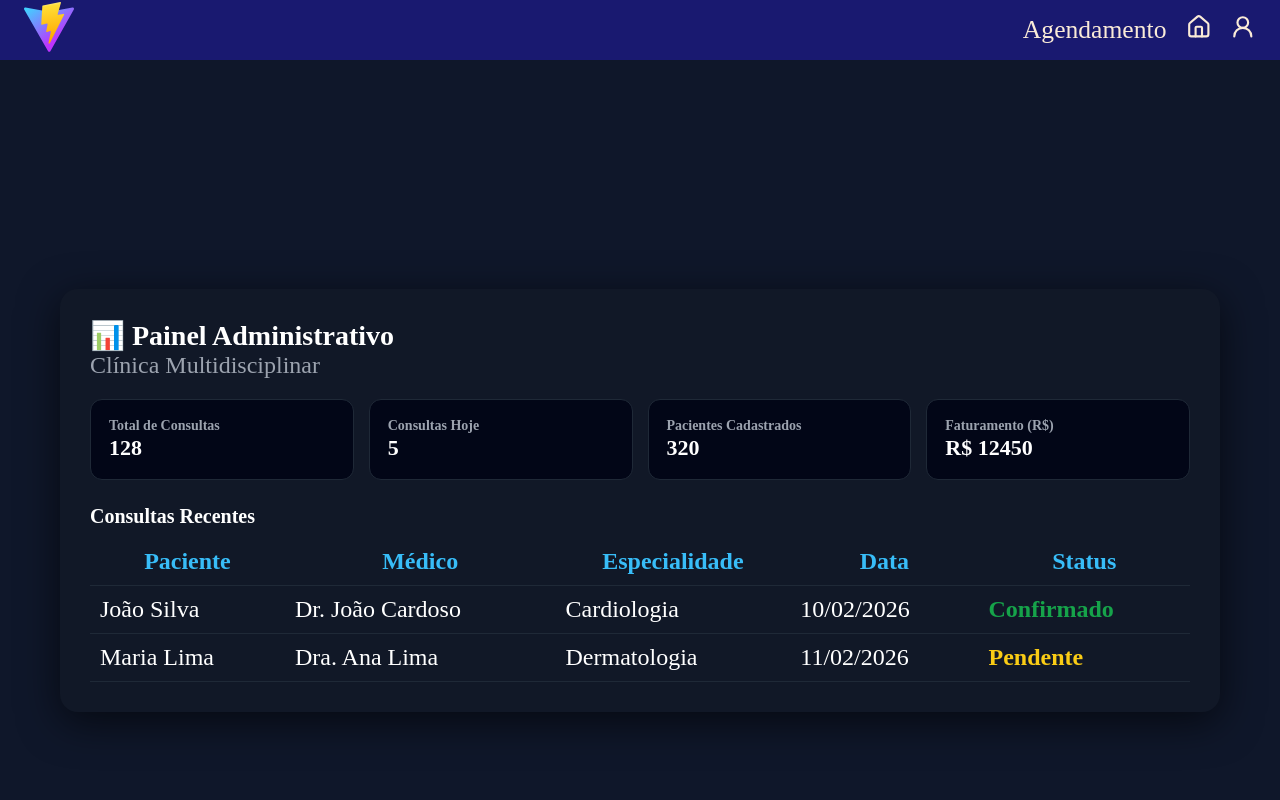
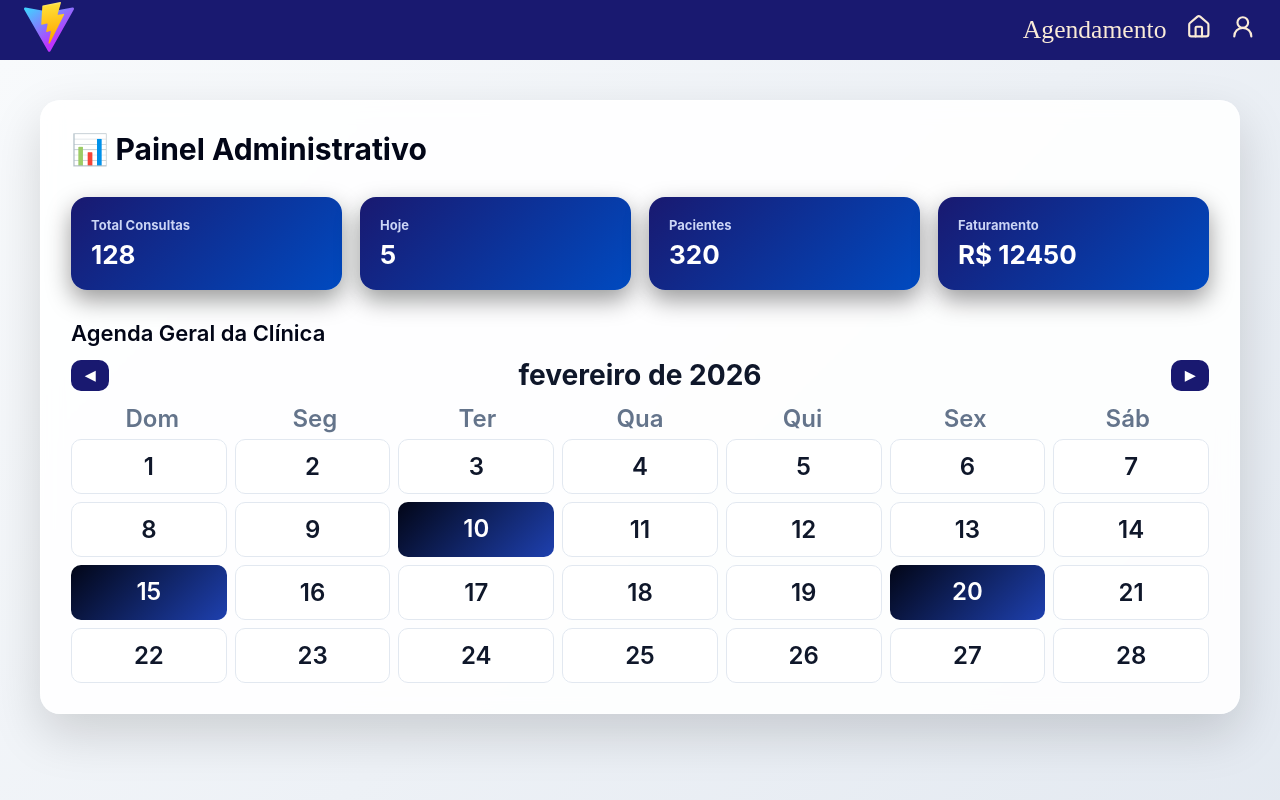
Before and after one commit to vitorsac13/clinica, a React (Vite) app in the folder frontend/: page /dashboard in a window 1280 px wide. Shown: the top 800 px of the page. Built offline with nearby package versions, Linux system fonts and the light colour scheme.

Commit message:
Fix page Dashboard

```diff
--- a/frontend/src/pages/dashboard/page.jsx
+++ b/frontend/src/pages/dashboard/page.jsx
@@ -1,4 +1,5 @@
 import styles from "./page.module.css"
+import { useState } from "react"
 
 export default function Dashboard() {
     // SIMULA DADOS DO BACKEND
@@ -9,68 +10,89 @@ export default function Dashboard() {
         faturamento: 12450,
     }
 
+    // CONSULTAS GERAIS
+    const [consultas] = useState([
+        { id: 1, paciente: "João Silva", medico: "Dr. João", data: "2026-02-10", hora: "10:00" },
+        { id: 2, paciente: "Maria Lima", medico: "Dra. Ana", data: "2026-02-15", hora: "14:00" },
+        { id: 3, paciente: "Pedro Costa", medico: "Dr. Lucas", data: "2026-02-20", hora: "09:30" },
+    ])
+
+    const [currentDate, setCurrentDate] = useState(new Date())
+    const [selectedDate, setSelectedDate] = useState(null)
+
+    const year = currentDate.getFullYear()
+    const month = currentDate.getMonth()
+    const firstDay = new Date(year, month, 1).getDay()
+    const daysInMonth = new Date(year, month + 1, 0).getDate()
+
+    const calendarDays = []
+    for (let i = 0; i < firstDay; i++) calendarDays.push(null)
+    for (let d = 1; d <= daysInMonth; d++) calendarDays.push(d)
+
+    const consultasDoDia = consultas.filter(c => c.data === selectedDate)
+
    return (
     <div className={styles.dashboardContainer}>
       <div className={styles.dashboardCard}>
 
         <h1 className={styles.dashboardTitle}>📊 Painel Administrativo</h1>
-        <p className={styles.dashboardSubtitle}>Clínica Multidisciplinar</p>
 
-        {/* CARDS DE MÉTRICAS */}
+        {/* MÉTRICAS */}
         <div className={styles.statsGrid}>
-          <div className={styles.statCard}>
-            <h3>Total de Consultas</h3>
-            <span>{stats.totalConsultas}</span>
+          <div className={styles.statCard}><h3>Total Consultas</h3><span>{stats.totalConsultas}</span></div>
+          <div className={styles.statCard}><h3>Hoje</h3><span>{stats.consultasHoje}</span></div>
+          <div className={styles.statCard}><h3>Pacientes</h3><span>{stats.pacientes}</span></div>
+          <div className={styles.statCard}><h3>Faturamento</h3><span>R$ {stats.faturamento}</span></div>
         </div>
 
-          <div className={styles.statCard}>
-            <h3>Consultas Hoje</h3>
-            <span>{stats.consultasHoje}</span>
+        {/* 🗓️ AGENDA GERAL */}
+        <h2 className={styles.calendarTitle}>Agenda Geral da Clínica</h2>
+
+        <div className={styles.calendarHeader}>
+          <button onClick={() => setCurrentDate(new Date(year, month - 1, 1))}>◀</button>
+          <h3>{currentDate.toLocaleString("pt-BR", { month: "long", year: "numeric" })}</h3>
+          <button onClick={() => setCurrentDate(new Date(year, month + 1, 1))}>▶</button>
         </div>
 
-          <div className={styles.statCard}>
-            <h3>Pacientes Cadastrados</h3>
-            <span>{stats.pacientes}</span>
+        <div className={styles.weekDays}>
+          {["Dom","Seg","Ter","Qua","Qui","Sex","Sáb"].map(d => <div key={d}>{d}</div>)}
         </div>
 
-          <div className={styles.statCard}>
-            <h3>Faturamento (R$)</h3>
-            <span>R$ {stats.faturamento}</span>
+        <div className={styles.calendarGrid}>
+          {calendarDays.map((day, i) => {
+            if (!day) return <div key={i}></div>
+
+            const dateStr = `${year}-${String(month+1).padStart(2,"0")}-${String(day).padStart(2,"0")}`
+            const hasConsulta = consultas.some(c => c.data === dateStr)
+
+            return (
+              <div
+                key={day}
+                className={`${styles.calendarDay} ${hasConsulta ? styles.hasConsulta : ""}`}
+                onClick={() => setSelectedDate(dateStr)}
+              >
+                {day}
               </div>
+            )
+          })}
         </div>
 
-        {/* TABELA DE CONSULTAS RECENTES */}
-        <h2 className={styles.tableTitle}>Consultas Recentes</h2>
+        {/* CONSULTAS DO DIA */}
+        {selectedDate && (
+          <div className={styles.dayDetails}>
+            <h3>Consultas em {new Date(selectedDate + "T00:00:00").toLocaleDateString("pt-BR")}</h3>
 
-        <table className={styles.table}>
-          <thead>
-            <tr>
-              <th>Paciente</th>
-              <th>Médico</th>
-              <th>Especialidade</th>
-              <th>Data</th>
-              <th>Status</th>
-            </tr>
-          </thead>
+            {consultasDoDia.map(c => (
+              <div key={c.id} className={styles.consultaCard}>
+                <p><b>Paciente:</b> {c.paciente}</p>
+                <p><b>Médico:</b> {c.medico}</p>
+                <p><b>Hora:</b> {c.hora}</p>
+              </div>
+            ))}
 
-          <tbody>
-            <tr>
-              <td>João Silva</td>
-              <td>Dr. João Cardoso</td>
-              <td>Cardiologia</td>
-              <td>10/02/2026</td>
-              <td className={styles.statusConfirmado}>Confirmado</td>
-            </tr>
-
-            <tr>
-              <td>Maria Lima</td>
-              <td>Dra. Ana Lima</td>
-              <td>Dermatologia</td>
-              <td>11/02/2026</td>
-              <td className={styles.statusPendente}>Pendente</td>
-            </tr>
-          </tbody>
-        </table>
+            {consultasDoDia.length === 0 && <p>Nenhuma consulta</p>}
+          </div>
+        )}
 
       </div>
     </div>
--- a/frontend/src/pages/dashboard/page.module.css
+++ b/frontend/src/pages/dashboard/page.module.css
@@ -1,76 +1,107 @@
+/* CONTAINER */
 .dashboardContainer {
   min-height: 100vh;
   display: flex;
   justify-content: center;
-  align-items: center;
-  background: #0f172a;
+  align-items: flex-start;
+  background: linear-gradient(135deg, #f8fafc, #e2e8f0);
   padding: 40px;
+  font-family: "Inter", sans-serif;
 }
 
+/* CARD PRINCIPAL */
 .dashboardCard {
-  background: #111827;
-  color: white;
+  background: rgba(255, 255, 255, 0.9);
+  backdrop-filter: blur(10px);
+  color: #0f172a;
   padding: 30px;
-  border-radius: 18px;
+  border-radius: 20px;
   width: 100%;
-  max-width: 1100px;
-  box-shadow: 0 10px 40px rgba(0,0,0,0.6);
+  max-width: 1200px;
+  box-shadow: 0 20px 50px rgba(0,0,0,0.15);
+  border: 1px solid rgba(255,255,255,0.4);
 }
 
+/* TITULOS */
 .dashboardTitle {
-  font-size: 28px;
-  font-weight: bold;
+  font-size: 30px;
+  font-weight: 700;
+  color: #020617;
+  margin-bottom: 30px;
 }
 
 .dashboardSubtitle {
-  color: #9ca3af;
-  margin-bottom: 20px;
+  color: #64748b;
+  margin-bottom: 25px;
+  font-size: 14px;
 }
 
 /* GRID DE MÉTRICAS */
 .statsGrid {
   display: grid;
-  grid-template-columns: repeat(4, 1fr);
-  gap: 15px;
-  margin-bottom: 25px;
+  grid-template-columns: repeat(auto-fit, minmax(220px, 1fr));
+  gap: 18px;
+  margin-bottom: 30px;
 }
 
+/* CARD MÉTRICAS */
 .statCard {
-  background: #020617;
-  padding: 18px;
-  border-radius: 12px;
-  border: 1px solid #1f2937;
+  background: linear-gradient(135deg, midnightblue, #004ac0);
+  color: white;
+  padding: 20px;
+  border-radius: 16px;
+  box-shadow: 0 10px 25px rgba(0,0,0,0.4);
+  transition: transform 0.2s ease, box-shadow 0.2s ease;
+}
+
+.statCard:hover {
+  transform: translateY(-4px);
+  box-shadow: 0 15px 35px rgba(0,0,0,0.6);
 }
 
 .statCard h3 {
-  font-size: 14px;
-  color: #9ca3af;
+  font-size: 13px;
+  color: #cbd5f5;
+  margin-bottom: 6px;
 }
 
 .statCard span {
-  font-size: 22px;
+  font-size: 26px;
   font-weight: bold;
 }
 
 /* TABELA */
 .tableTitle {
   font-size: 20px;
-  margin-bottom: 10px;
+  font-weight: 600;
+  margin-bottom: 12px;
+  color: #020617;
 }
 
 .table {
   width: 100%;
   border-collapse: collapse;
+  background: white;
+  border-radius: 12px;
+  overflow: hidden;
+  box-shadow: 0 8px 20px rgba(0,0,0,0.08);
 }
 
 .table th,
 .table td {
-  padding: 10px;
-  border-bottom: 1px solid #1f2937;
+  padding: 12px 14px;
+  border-bottom: 1px solid #e2e8f0;
+  font-size: 14px;
 }
 
 .table th {
-  color: #38bdf8;
+  background: midnightblue;
+  color: white;
+  text-align: left;
+}
+
+.table tr:hover {
+  background: #f1f5f9;
 }
 
 /* STATUS */
@@ -83,3 +114,92 @@
   color: #facc15;
   font-weight: bold;
 }
+
+/* CALENDÁRIO */
+.calendarTitle {
+  margin-top: 30px;
+  font-size: 22px;
+  font-weight: 600;
+  color: #020617;
+}
+
+.calendarHeader {
+  display: flex;
+  justify-content: space-between;
+  align-items: center;
+  margin: 12px 0;
+}
+
+.calendarHeader button {
+  background: midnightblue;
+  color: white;
+  border: none;
+  padding: 8px 14px;
+  border-radius: 10px;
+  cursor: pointer;
+  font-weight: bold;
+  transition: 0.2s;
+}
+
+.calendarHeader button:hover {
+  background: #1e293b;
+}
+
+/* DIAS DA SEMANA */
+.weekDays {
+  display: grid;
+  grid-template-columns: repeat(7, 1fr);
+  font-weight: 600;
+  text-align: center;
+  color: #64748b;
+  margin-bottom: 6px;
+}
+
+/* GRID CALENDÁRIO */
+.calendarGrid {
+  display: grid;
+  grid-template-columns: repeat(7, 1fr);
+  gap: 8px;
+}
+
+.calendarDay {
+  background: white;
+  border: 1px solid #e2e8f0;
+  padding: 12px;
+  border-radius: 10px;
+  text-align: center;
+  cursor: pointer;
+  font-weight: 600;
+  transition: 0.2s;
+}
+
+.calendarDay:hover {
+  background: #020617;
+  color: white;
+}
+
+/* DIA COM CONSULTA */
+.hasConsulta {
+  background: linear-gradient(135deg, #020617, #1e40af);
+  color: white;
+  border: none;
+}
+
+/* DETALHES DO DIA */
+.dayDetails {
+  margin-top: 18px;
+  background: midnightblue;
+  padding: 16px;
+  border-radius: 14px;
+  color: white;
+  box-shadow: 0 10px 25px rgba(0,0,0,0.5);
+}
+
+/* CARD CONSULTA */
+.consultaCard {
+  background: midnightblue;
+  padding: 12px;
+  border-radius: 10px;
+  margin-top: 8px;
+  border-left: 4px solid #004ac0;
+}
```
Lines whose indentation alone changed are shown as unchanged.
